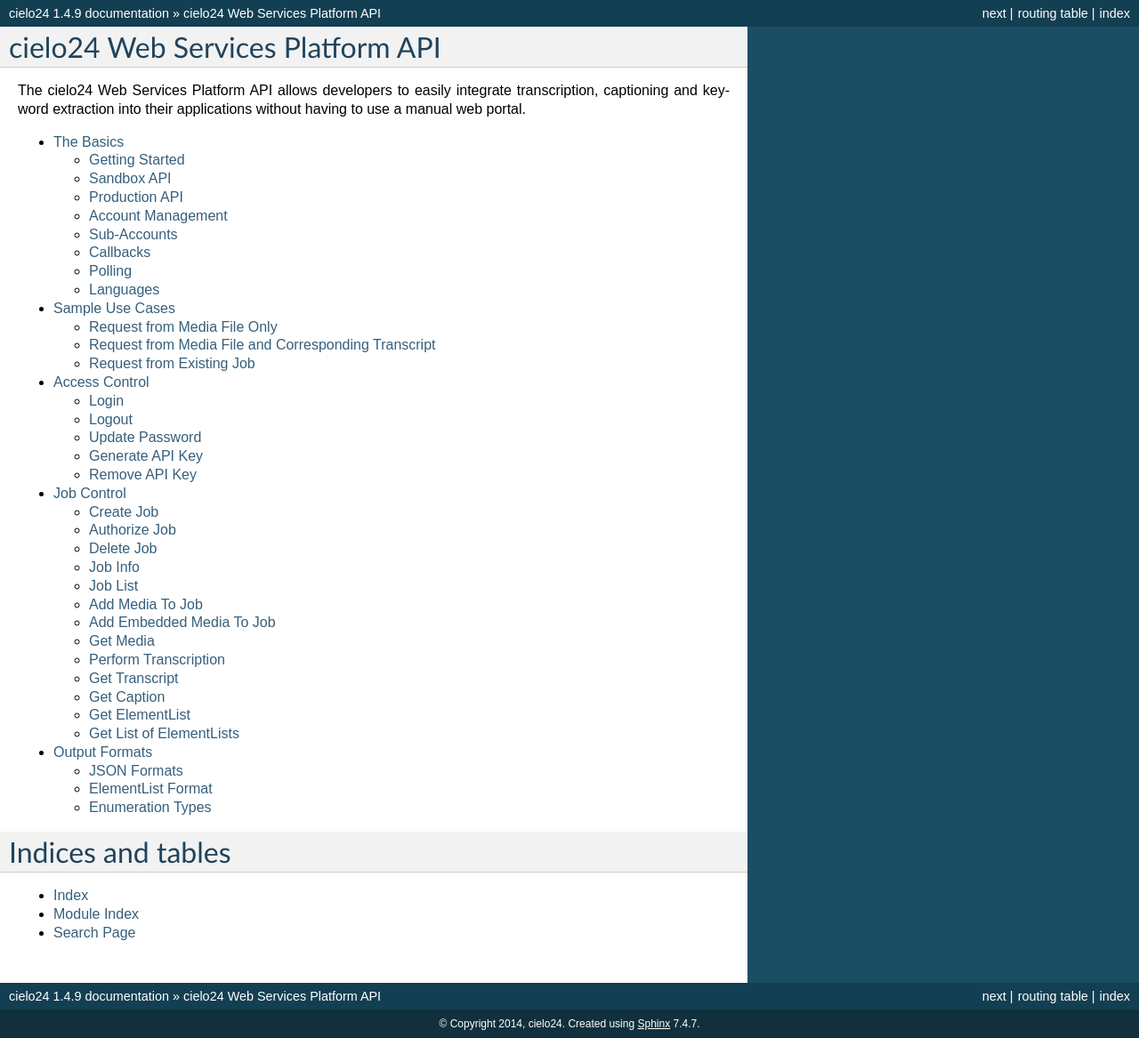
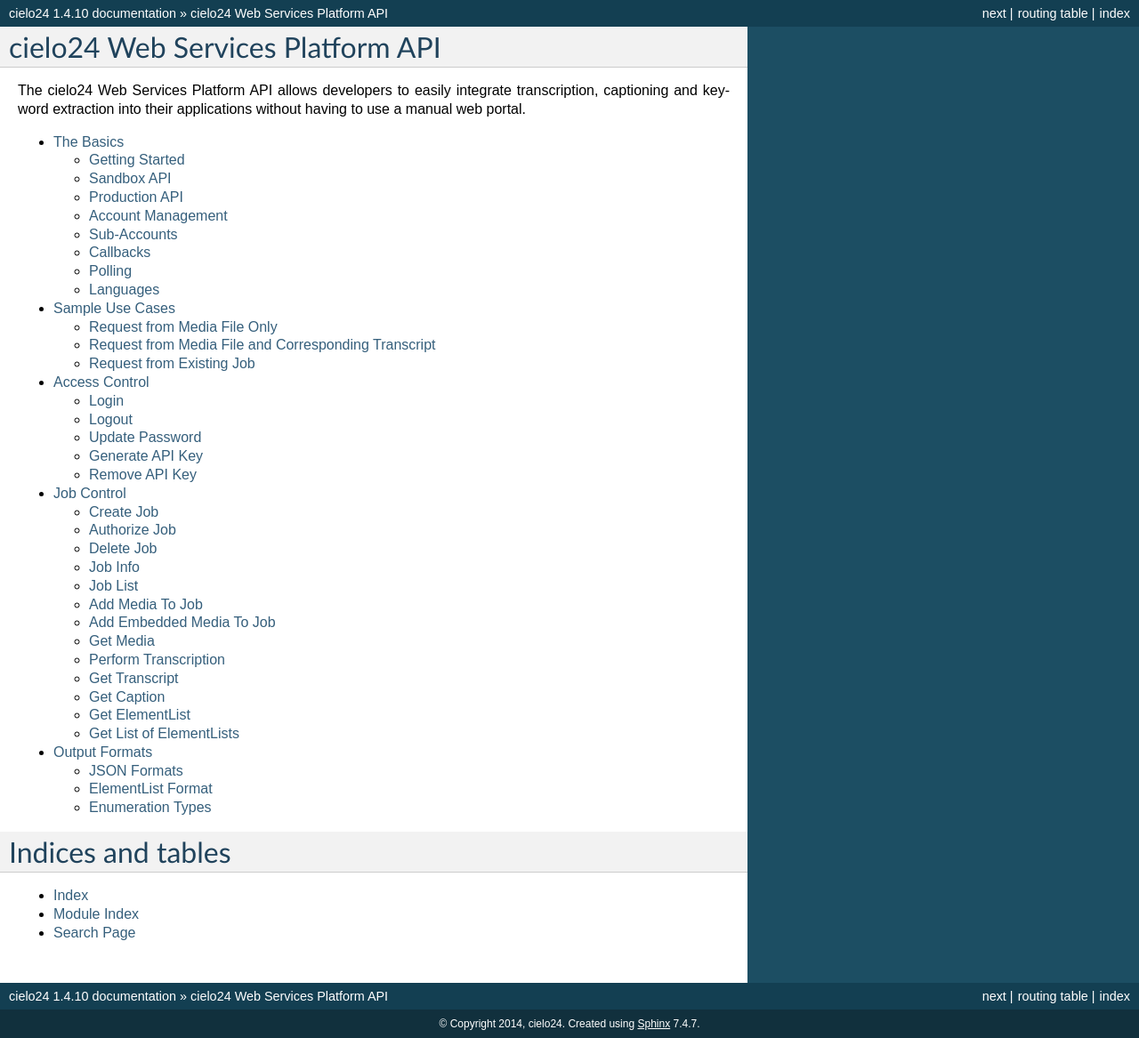
Before and after one commit to cielo24/Docs, a Sphinx documentation site: the page built from api/source/index.rst, in a window 1280 px wide. Shown: the whole page at 89% size. Built offline with Sphinx 7.4.7, drawn with Linux system fonts in a browser that asks for light colours.

Commit message:
Bumped version to 1.4.10

```diff
--- a/api/source/conf.py
+++ b/api/source/conf.py
@@ -53,7 +53,7 @@ copyright = u'2014, cielo24'
 # The short X.Y version.
 version = '1.0'
 # The full version, including alpha/beta/rc tags.
-release = '1.4.9'
+release = '1.4.10'
 
 # The language for content autogenerated by Sphinx. Refer to documentation
 # for a list of supported languages.
```
